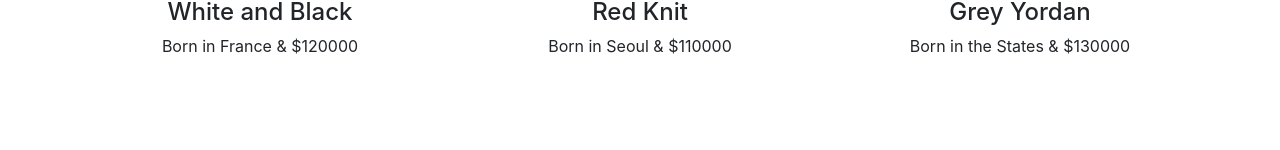
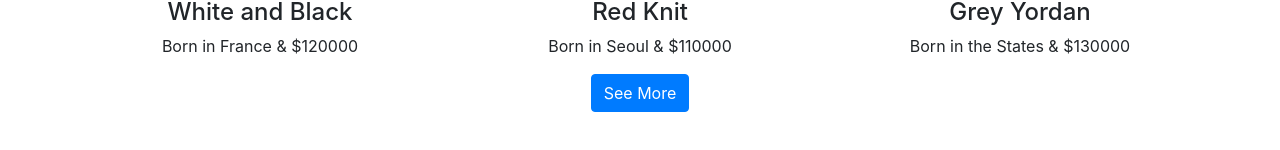
Before and after one commit to kwonih1020/react_projects, a React (Create React App) app in the folder shopping-react/: page / in a window 1280 px wide. Shown: the part 626-776 px from the top of the page. Built offline with nearby package versions, Linux system fonts and the light colour scheme.

Commit message:
axios ajax function

```diff
--- a/shopping-react/package.json
+++ b/shopping-react/package.json
@@ -6,6 +6,7 @@
     "@testing-library/jest-dom": "^5.11.4",
     "@testing-library/react": "^11.1.0",
     "@testing-library/user-event": "^12.1.10",
+    "axios": "^0.24.0",
     "bootstrap": "^4.6.0",
     "react": "^17.0.2",
     "react-bootstrap": "^2.0.2",
--- a/shopping-react/src/App.js
+++ b/shopping-react/src/App.js
@@ -5,6 +5,7 @@ import { Button, Navbar, Container, Nav, NavDropdown } from "react-bootstrap";
 import "./App.css";
 import Data from "./data.js";
 import Detail from "./Detail";
+import axios from "axios";
 
 import { Link, Route, Switch } from "react-router-dom";
 
@@ -62,9 +63,25 @@ function App() {
           <div className="container">
             <div className="row">
               {shoes.map((a, i) => {
-                return <Shoescard shoes={shoes[i]} i={i}></Shoescard>;
+                return <Shoescard shoes={shoes[i]} i={i} key={i}></Shoescard>;
               })}
             </div>
+            <button
+              className="btn btn-primary"
+              onClick={() => {
+                // fetch()는 호환성이 안좋음
+                axios
+                  .get("https://codingapple1.github.io/shop/data2.json")
+                  .then((result) => {
+                    shoesChange([...shoes, ...result.data]); // copy of shoes and result.data
+                  }) // get 요청이 성공 했을때
+                  .catch(() => {
+                    console.log("Failed");
+                  }); // 요청이 실패 했을때
+                // 새로고칩 없이도 get요청이 가능함
+              }}>
+              See More
+            </button>
           </div>
         </Route>
         <Route path="/detail/:id">
--- a/shopping-react/src/Detail.js
+++ b/shopping-react/src/Detail.js
@@ -3,6 +3,7 @@ import React, { useEffect, useState } from "react";
 import { useHistory, useParams } from "react-router-dom";
 import styled from "styled-components";
 import "./Detail.css";
+import axios from "axios";
 
 // css을 입혀놓은 components
 let Box = styled.div`
@@ -28,6 +29,10 @@ let Title = styled.h4`
 function Detail(props) {
   let [alert, alertChange] = useState(true);
   let [inputData, inputDataChange] = useState("");
+
+  // useEffect(()=>{
+  //   axios.get();
+  // })
 
   useEffect(() => {
     // component가 mount ot update될때...실행되는...
```
Also changed, not shown: 1 other file (tests, documents, lock files or other folders).
